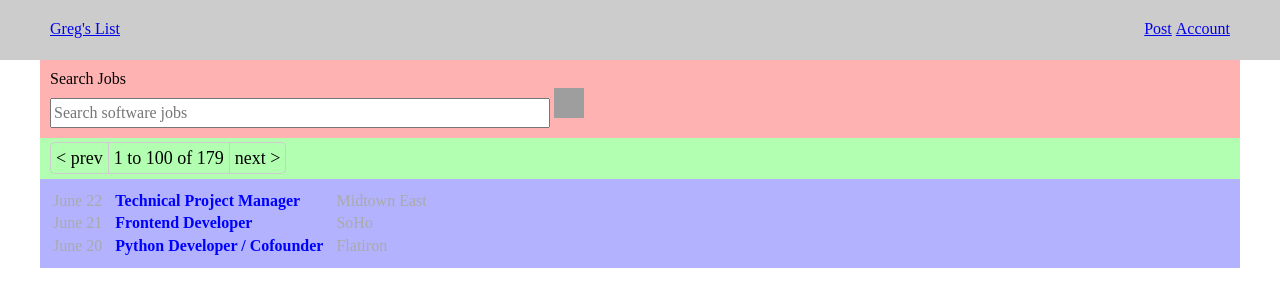
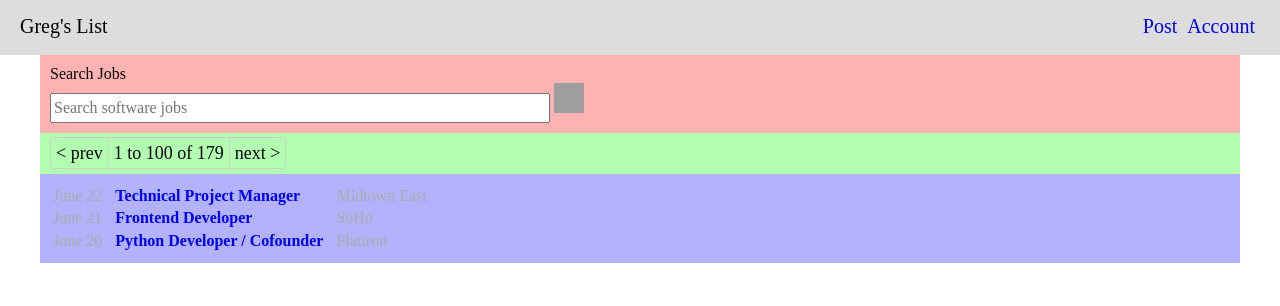
Before and after one commit to sjlutterbie/thinkful-CSS-challenge-gregsList, a plain HTML site: page index.html in a window 1280 px wide. Drawn offline with nearby package versions, Linux system fonts and the light colour scheme; grey boxes are pictures that could not be loaded.

Commit message:
topnav styling complete\!

```diff
--- a/index.css
+++ b/index.css
@@ -7,32 +7,46 @@ html, * {
 /* topNav area */
 .topnav-container {
     position: fixed;
-    height: 60px;
-    background-color: #ccc;
+    height: 55px;
+    background-color: #ddd;
     width: 100%;
     text-align: right;
+
+    font-size: 20px;
 }
+
+    .topnav-container a {
+        text-decoration: none;
+    }
 
     .titleLink {
         display: inline-block;
-        height: 20px;
-        margin-top: 20px;
-        margin-bottom: 20px;
-        padding-left: 50px;
+        height: 25px;
+        margin-top: 15px;
+        margin-bottom: 15px;
+        padding-left: 20px;
         position: absolute;
         left: 0px;
+        color: #000;
+
     }
+
+        .titleLink a:visited {
+            color: #000;
+        }
+
 
     nav .topnav {
         list-style: none;
-        padding-right: 50px;
+        padding-right: 20px;
         display: inline-block;
-        margin-top: 20px;
-        margin-bottom: 20px;
+        margin-top: 15px;
+        margin-bottom: 15px;
     }
 
         .topnav li {
             display: inline-block;
+            padding-right: 5px;
         }
 
 /* ===MAIN CONTENT PANE=== */
@@ -40,7 +54,7 @@ html, * {
 .container {
     width: 1200px;
     margin: auto;
-    padding-top: 60px; /* Prevent navbar overhang */
+    padding-top: 55px; /* Prevent navbar blocking content. */
     background: #fff; /* TEMP: Design aid */
     min-height: 100vh; /* TEMP: Design aid */
 }
```
